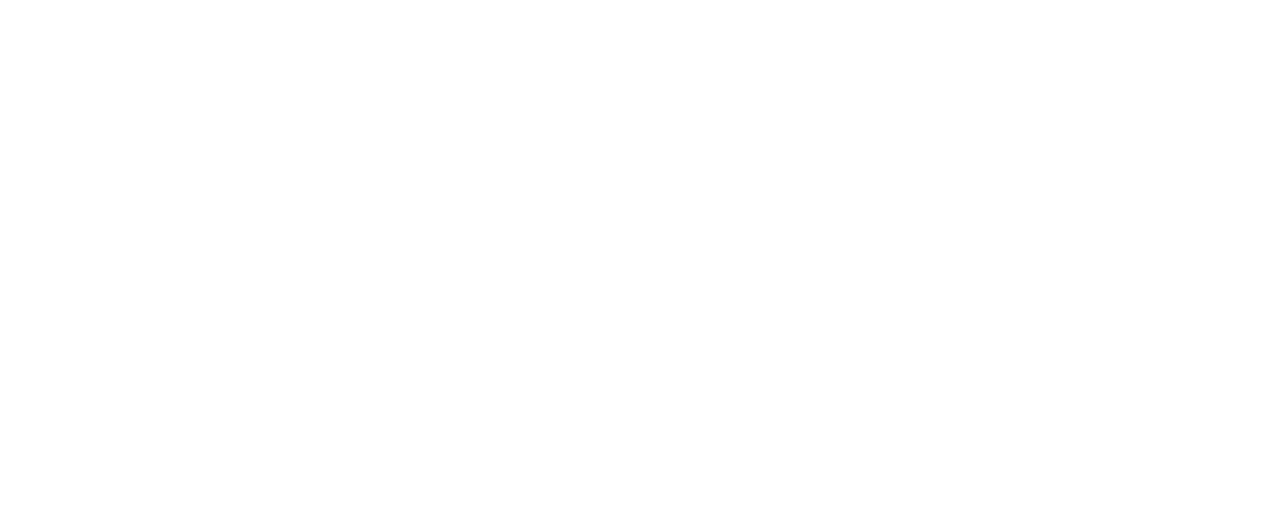
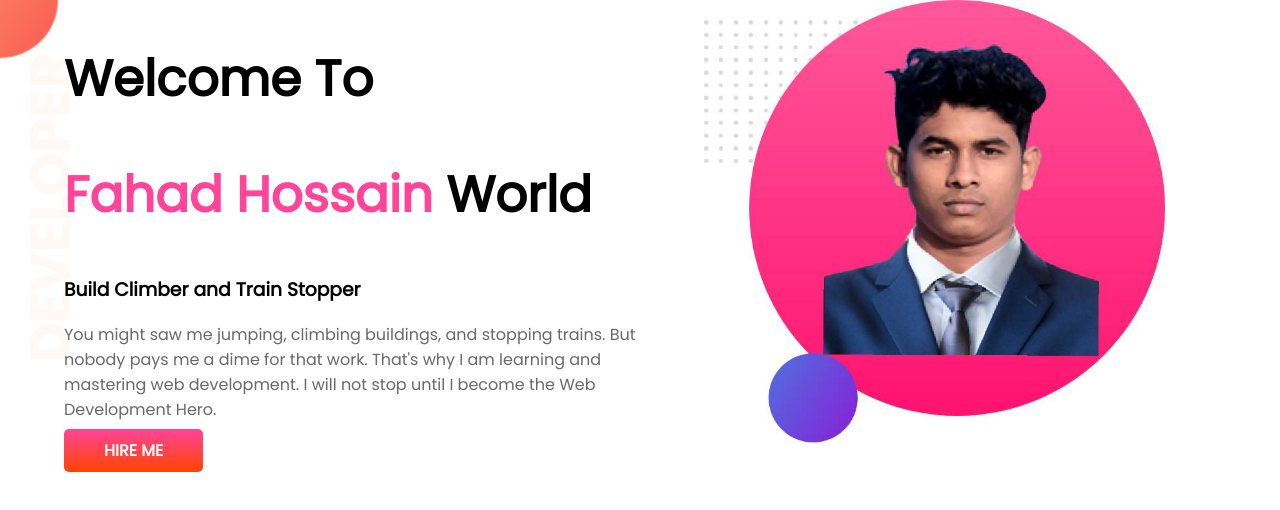
Before and after one commit to farhad513/developer-portfilo, a plain HTML site: page index.html in a window 1280 px wide. Drawn offline with Linux system fonts and the light colour scheme.

Commit message:
banner added

```diff
--- a/index.html
+++ b/index.html
@@ -5,8 +5,24 @@
     <meta http-equiv="X-UA-Compatible" content="IE=edge">
     <meta name="viewport" content="width=device-width, initial-scale=1.0">
     <title>Farhad-Portifolio</title>
+    <link rel="preconnect" href="https://fonts.googleapis.com">
+    <link rel="preconnect" href="https://fonts.gstatic.com" crossorigin>
+    <link href="https://fonts.googleapis.com/css2?family=Poppins&display=swap" rel="stylesheet">
+    <link rel="stylesheet" href="style.css">
 </head>
 <body>
-
+    <section class="top-banner">
+    <div class="width">
+        <h1>Welcome To</h1>
+        <h1><span class="name-color">Fahad Hossain</span> World</h1>
+        <h3>Build Climber and Train Stopper</h3>
+        <p>You might saw me jumping, climbing buildings, and stopping trains. But nobody pays me a dime for that work. That's
+            why I am learning and mastering web development. I will not stop until I become the Web Development Hero.</p>
+            <a class="btn" target="_blank" href="#">HIRE ME</a>
+    </div>
+    <div class="width">
+        <img src="/images/my-pro.jpg" alt="">
+    </div>
+    </section>
 </body>
 </html>
--- a/style.css
+++ b/style.css
@@ -0,0 +1,42 @@
+body{
+    font-family: 'Poppins', sans-serif;
+    margin: 0;
+    padding: 0;
+}
+
+h1{
+    font-size: 50px;
+}
+
+.name-color{
+    color: #f49;
+}
+section{
+    display: flex;
+}
+
+.width{
+    width: 50%;
+    padding-left: 5%;
+}
+
+.width img{
+    width: 80%;
+}
+p{
+    color: #696969;
+}
+
+.btn{
+    text-decoration: none;
+    background-image: linear-gradient(#f49, #f40);
+    color: white;
+    padding: 10px 40px;
+    font-weight: 700;
+    border-radius: 5px;
+}
+
+.top-banner{
+    background-image: url(./images/top-banner.png);
+    background-repeat: no-repeat;
+}
```
Also changed, not shown: images/dream-bg.png (added), images/exp-bg.png (added), images/jhankar.png (added), images/jhankar2.png (added), images/mrfarhad.jpg (added), images/my-bg.png (added), images/my-bg2.png (added), images/my-pro.jpg (added), images/top-banner.png (added).
